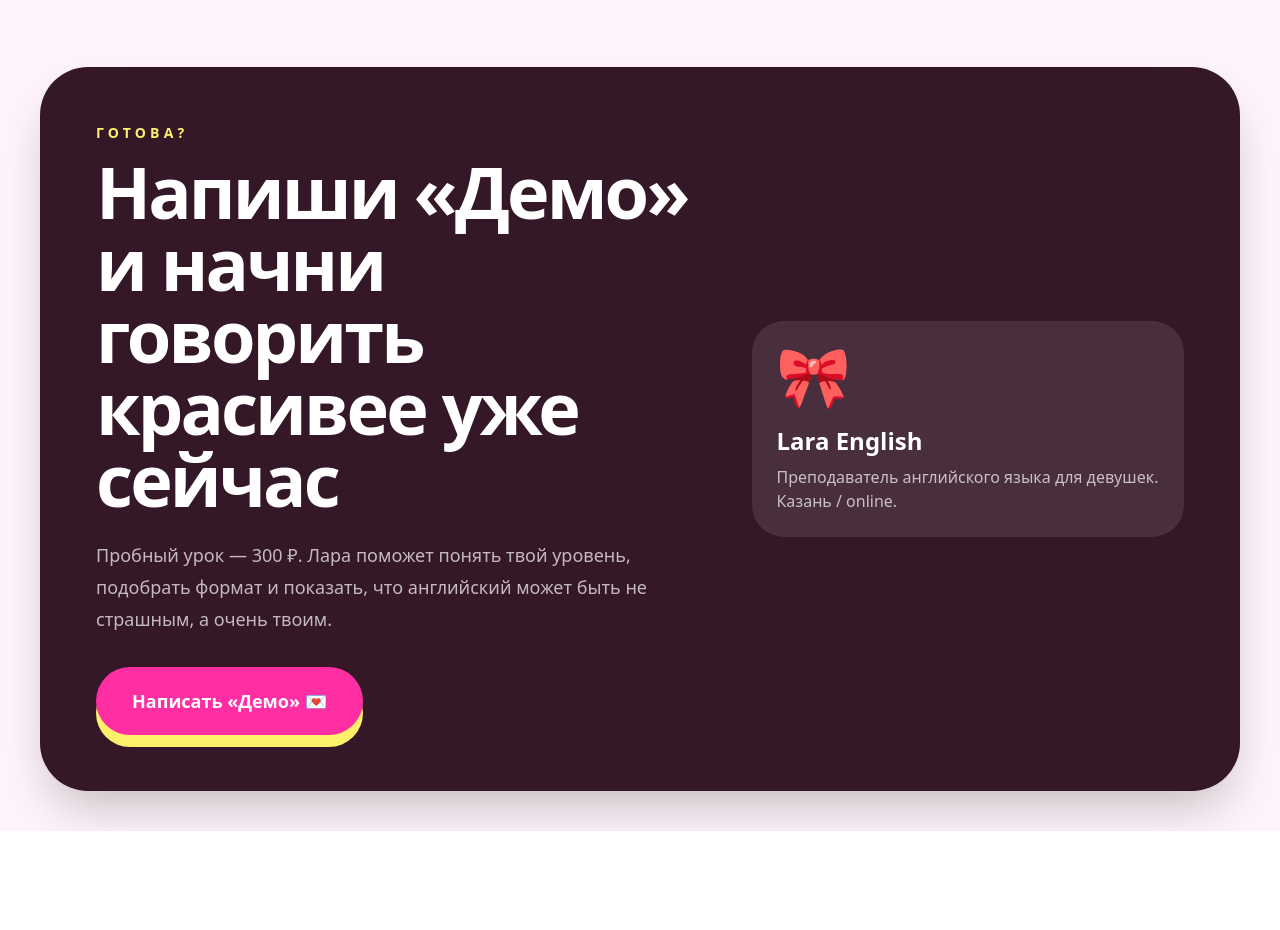
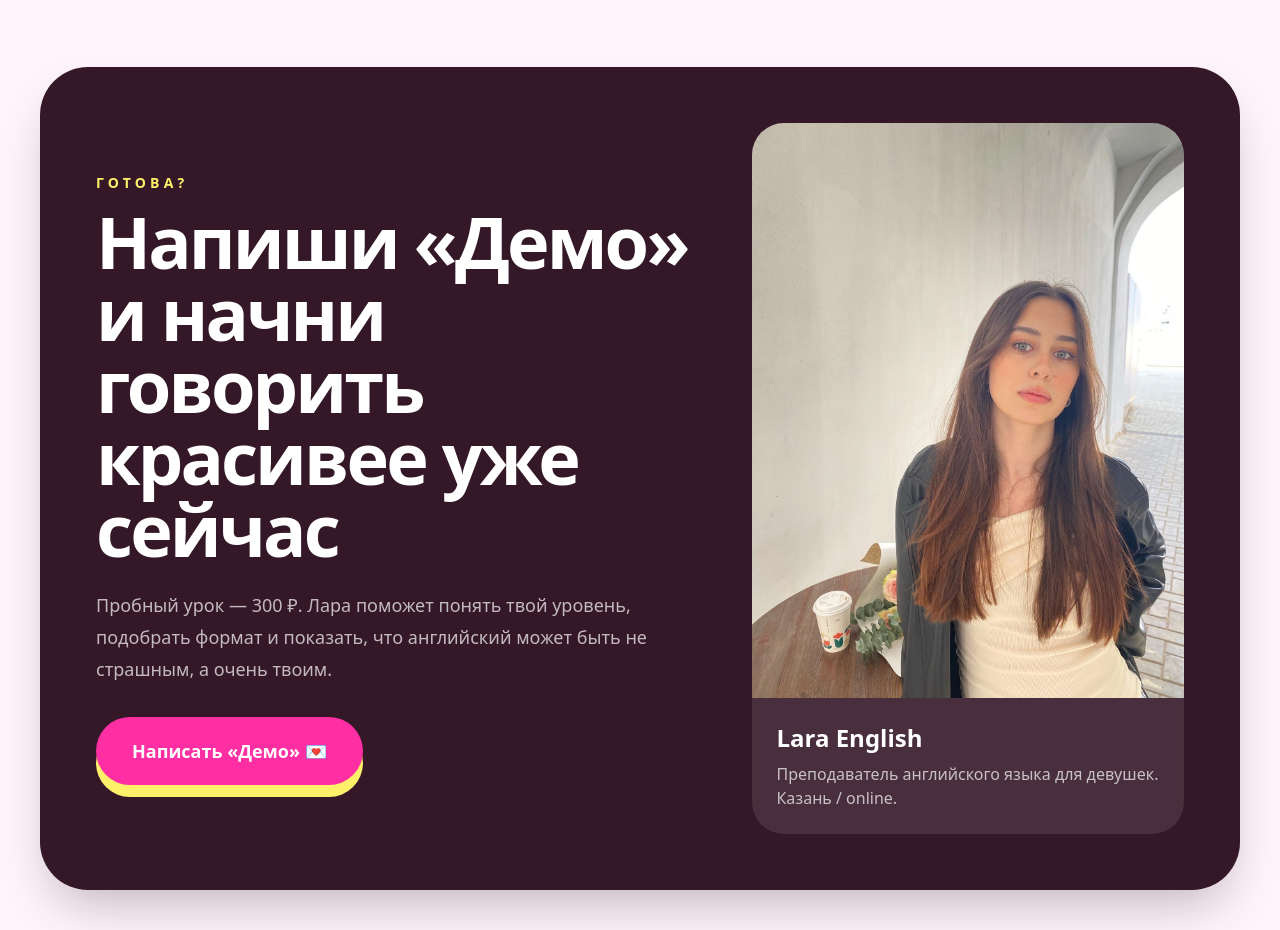
Before and after one commit to BabatahaMetehri/limara-website, a Next.js app: page / in a window 1280 px wide. Shown: the part 5840-6770 px from the top of the page. Before the commit the page ends 6671 px from the top, so only its background shows below. Built offline with nearby package versions, Linux system fonts and the light colour scheme; a web font is replaced by a local one.

Commit message:
feat: show lara-2.jpg in FinalCTA card instead of emoji

```diff
--- a/app/page.tsx
+++ b/app/page.tsx
@@ -702,12 +702,22 @@ function FinalCTA() {
             </a>
           </div>
 
-          <div className="rounded-[2rem] bg-white/10 p-6 backdrop-blur">
-            <p className="text-6xl">🎀</p>
-            <p className="mt-5 text-2xl font-black">Lara English</p>
-            <p className="mt-2 text-white/70">
-              Преподаватель английского языка для девушек. Казань / online.
-            </p>
+          <div className="overflow-hidden rounded-[2rem] bg-white/10 backdrop-blur">
+            <div className="relative aspect-[3/4] w-full">
+              <Image
+                src="/images/lara-2.jpg"
+                alt="Lara — преподаватель английского"
+                fill
+                className="object-cover"
+                unoptimized
+              />
+            </div>
+            <div className="p-6">
+              <p className="text-2xl font-black">Lara English</p>
+              <p className="mt-2 text-white/70">
+                Преподаватель английского языка для девушек. Казань / online.
+              </p>
+            </div>
           </div>
         </div>
       </div>
```
